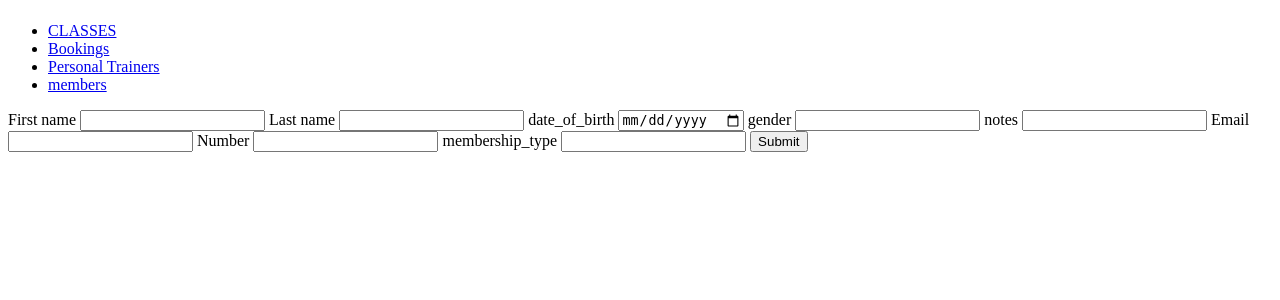
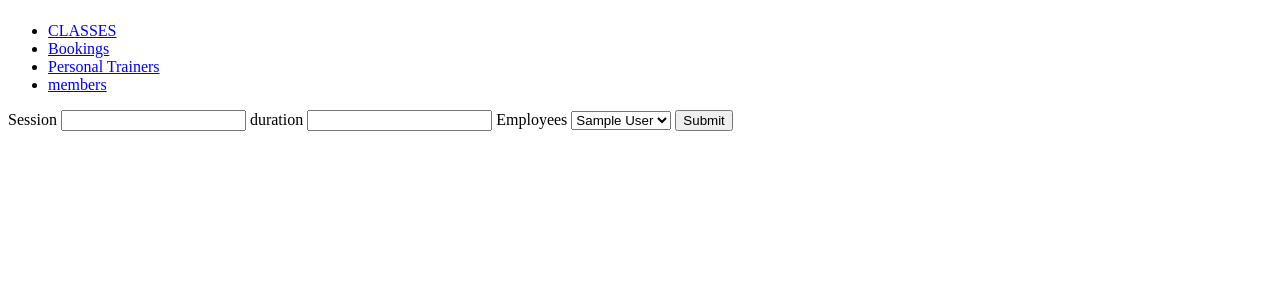
Before and after one commit to PeterKWIlliams/Gym-Manager-Project-, a Flask app: page /gym_classes/new in a window 1280 px wide. Shown: the part 58-358 px from the top of the page. Run offline with Flask 2, Linux system fonts and the light colour scheme; a database or web service that is not in the repository returns one stand-in record (values such as "Sample title"); some libraries are stand-ins or nearby versions.

Commit message:
Bug fixes stuff works this a safe space

```diff
--- a/controllers/gym_classes_controller.py
+++ b/controllers/gym_classes_controller.py
@@ -9,7 +9,7 @@ gym_classes_blueprint =Blueprint("gym_classes",__name__)
 
 @gym_classes_blueprint.route("/gym_classes")
 def gym_classes():
-    gym_classes = gym_class_repository.select_all
+    gym_classes = gym_class_repository.select_all()
 
     return render_template("gym_classes/index.html", gym_classes=gym_classes)
 
@@ -17,12 +17,13 @@ def gym_classes():
 def show_gym_class(id):
     members = gym_class_repository.select_members_in_class(id)
     gym_class = gym_class_repository.select(id)
+
     return render_template("gym_classes/show.html", members = members, gym_class=gym_class)
 
 @gym_classes_blueprint.route("/gym_classes/new")
 def new_gym_class():
     staff = staff_repository.select_all()
-    return render_template("gym_classes/new.html",staff = staff)
+    return render_template("gym_classes/new.html", staff = staff)
 
 @gym_classes_blueprint.route("/gym_classes", methods=["POST"])
 def create_gym_class():
--- a/templates/gym_classes/index.html
+++ b/templates/gym_classes/index.html
@@ -7,13 +7,13 @@
 
 {% for gym_class in gym_classes %}
 
-<p>{{gym_class.gym_class_name}} </p>
+<p>{{gym_class.gym_class_name}} {{gym_class.duration}} {{gym_class.staff.first_name}}{{gym_class.staff.last_name}}</p>
 
 
-
+{{gym_class.id}} hello
 {% endfor %}
 
-
+<a href ="/gym_classes/new">New Session</a>
 
 
   {% endblock %}
--- a/templates/gym_classes/new.html
+++ b/templates/gym_classes/new.html
@@ -4,24 +4,22 @@
 
 
 
-<form action="/members" method="POST">
+<form action="/gym_classes" method="POST">
     <div>
-        <label for="first_name">First name</label>
-        <input type="text" name="first_name" >
-        <label for="last_name">Last name</label>
-        <input type="text" name="last_name" >
-        <label for="date_of_birth">date_of_birth</label>
-        <input type="date" name="date_of_birth" >
-        <label for="gender">gender</label>
-        <input type="text" name="gender" >
-        <label for="notes">notes</label>
-        <input type="text" name="notes" >
-        <label for="contact_info_email">Email</label>
-        <input type="email" name="contact_info_email" >
-        <label for="contact_info_number">Number</label>
-        <input type="text" name="contact_info_number" >
-        <label for="membership_type">membership_type</label>
-        <input type="text" name="membership_type" >
+        <label for="gym_class_name">Session</label>
+        <input type="text" name="gym_class_name" >
+        <label for="duration">duration</label>
+        <input type="number" name="duration" >
+        <label for="staff">Employees</label>
+        <select name = "staff_id" id = "staff">
+            {% for employee in staff %}
+
+
+            <option value = "{{employee.id}}">
+                {{employee.first_name +" " +employee.last_name}}
+            </option>
+            {% endfor %}
+        </select>
         <input type="submit">
     </div>
 </form>
--- a/templates/members/edit.html
+++ b/templates/members/edit.html
@@ -8,8 +8,8 @@
 
 <form action = "/members/{{member.id}}" method="POST">
         <div>
-            <label for = "first_name">First Name</label>
-            <input type ="text" id="first_name" name="first_name" value ={{member.first_name}}>
+            <label for="first_name">First Name</label>
+            <input type="text" id="first_name" name="first_name" value ={{member.first_name}}>
             <label for ="last_name">Last Name</label>
             <input type ="text" id="last_name" name="last_name" value={{member.last_name}}>
             <label for ="date_of_birth">Date of Birth</label>
--- a/templates/staff/index.html
+++ b/templates/staff/index.html
@@ -2,10 +2,10 @@
 
 {% block content %}
 
-{% for member in staff %}
+{% for employee in staff %}
 
-<p>{{member.first_name}} {{member.last_name}}</p>
-   {{member.id}}
+<p>{{employee.first_name}} {{employee.last_name}}</p>
+   {{employee.id}}
 
 
 
```
Also changed, not shown: controllers/bookings_controller.py (+18 -4 lines), repositories/gym_class_repository.py (+10 -9 lines), templates/gym_classes/edit.html (+19 -0 lines).
